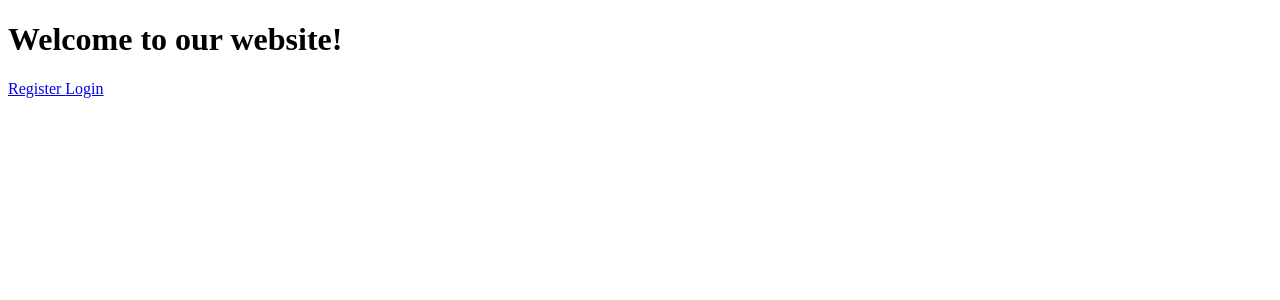
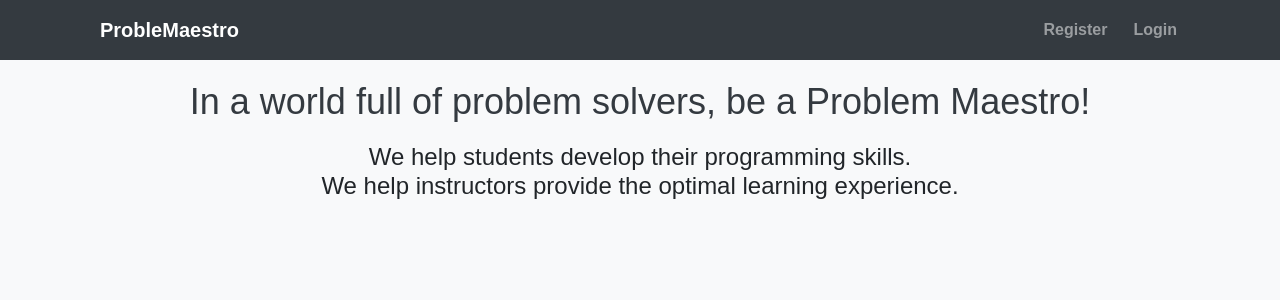
Before and after one commit to OsamaX01/problem__maestro, a Django app: page /dashboard/ in a window 1280 px wide. Shown: the top 300 px of the page. Run offline with Django 4.2, Linux system fonts and the light colour scheme; some libraries are stand-ins or nearby versions.

Commit message:
dashboard app: add geusts.html file

```diff
--- /dev/null
+++ b/dashboard/static/dashboard/guests.css
@@ -0,0 +1,71 @@
+body {
+    font-family: Arial, sans-serif;
+    margin: 0;
+    padding: 0;
+    background-color: #f8f9fa;
+    overflow-x: hidden;
+}
+
+.navbar {
+    background-color: #343a40;
+    color: #fff;
+    padding: 10px 20px;
+    font-weight: bold;
+    width: 100%;
+    display: flex;
+    justify-content: space-between;
+    align-items: center;
+}
+
+.navbar a {
+    color: #fff;
+    text-decoration: none;
+    margin-right: 10px;
+}
+
+.main-content {
+    display: flex;
+    flex-direction: column;
+    align-items: center;
+    padding: 20px;
+}
+
+h1 {
+    color: #343a40; /* Same color as the navbar */
+    font-size: 36px; /* Larger font size for emphasis */
+    margin-bottom: 20px;
+}
+
+h2 {
+    font-size: 24px; /* Larger font size for emphasis */
+    text-align: center;
+}
+
+p {
+    font-weight: bold;
+    text-align: center;
+}
+
+.actions {
+    display: flex;
+    flex-direction: column;
+    align-items: center;
+    margin-top: 20px;
+}
+
+.actions a {
+    text-decoration: none;
+    background-color: #007bff;
+    color: #fff;
+    padding: 10px 20px;
+    border-radius: 5px;
+    margin: 5px 0;
+    font-weight: bold;
+}
+
+.tap-box {
+    border: 2px solid #007bff;
+    border-radius: 5px;
+    padding: 5px 10px;
+    margin-left: 5px;
+}
--- a/dashboard/templates/dashboard/guest.html
+++ b/dashboard/templates/dashboard/guest.html
@@ -1,9 +1,31 @@
-<!DOCTYPE html>
-<html>
-    <head>
-        <title>Guest</title>
-    </head>
+{% extends 'dashboard/layout.html' %}
+{% load static %}
+
+{% block styles %}
+    <link rel="stylesheet" href="https://stackpath.bootstrapcdn.com/bootstrap/4.5.2/css/bootstrap.min.css">
+    <link rel="stylesheet" href="{% static 'dashboard/guests.css' %}">
+{% endblock styles %}
+
+{% block body %}
     <body>
+        <nav class="navbar navbar-expand-lg navbar-dark">
+            <div class="container">
+                <div class="col-6 col-lg-auto">
+                    <a class="navbar-brand" href="#">ProbleMaestro</a>
+                </div>
+                <div class="collapse navbar-collapse" id="navbarSupportedContent">
+                    <ul class="navbar-nav ml-auto">
+                        <li class="nav-item">
+                            <a class="nav-link" href="{% url 'users:register' %}">Register</a>
+                        </li>
+                        <li class="nav-item">
+                            <a class="nav-link" href="{% url 'users:login' %}">Login</a>
+                        </li>
+                    </ul>
+                </div>
+            </div>
+        </nav>
+        <div class="main-content">
             {% if messages %}
                 <ul class="messages">
                     {% for message in messages %}
@@ -12,19 +34,16 @@
                 </ul>
             {% endif %}
 
-        <h1>Welcome to our website!</h1>
+            <h1>
+                In a world full of problem solvers, be a Problem
+                <span style="color: #343a40;">Maestro!</span>
+            </h1>
 
-        {% if not user.is_authenticated %}
-        <a href = "{% url 'users:register' %}" > Register </a>
-        {% endif %}
-
-        <!-- Display login button if user is not logged in -->
-        {% if not user.is_authenticated %}
-        <a href = "{% url 'users:login' %}"> Login </a>
-        {% endif %}
-
-        {% if user.is_authenticated %}
-        <a href = "{% url 'users:logout' %}"> Logout </a>
-        {% endif %}
+            <h2>
+                We help students develop their programming skills.
+                <br>
+                We help instructors provide the optimal learning experience.
+            </h2>
+        </div>
     </body>
-</html>
+{% endblock body %}
```
Lines whose indentation alone changed are shown as unchanged.
